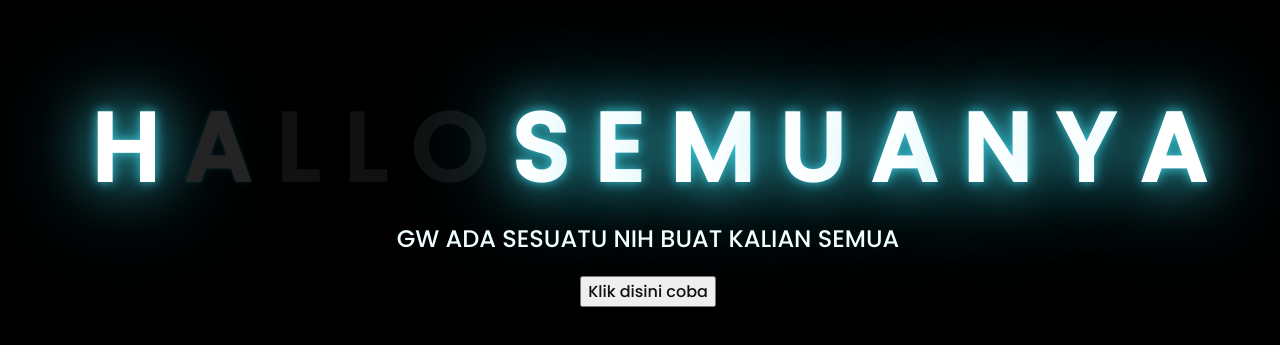
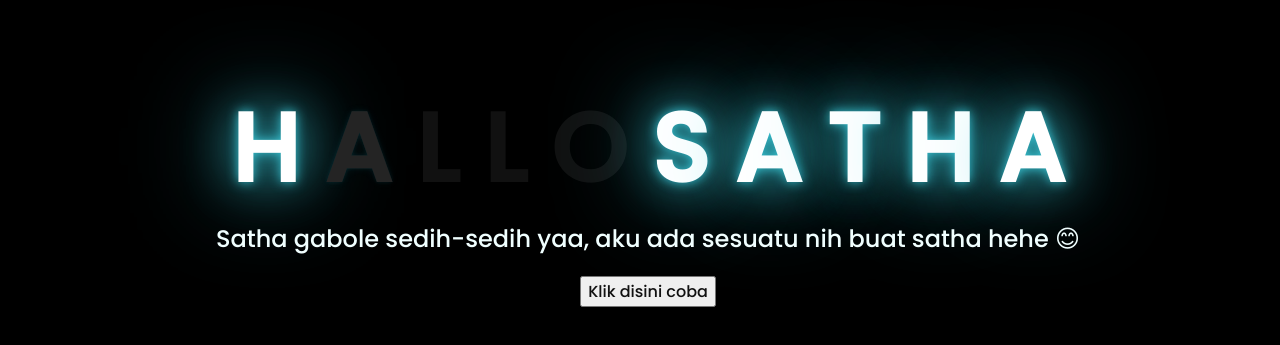
Before and after one commit to SYAHRIAL2703/buatkamu, a plain HTML site: page index.html in a window 1280 px wide. Shown: the part 217-562 px from the top of the page. Drawn offline with Linux system fonts and the light colour scheme.

Commit message:
Update index.html

```diff
--- a/index.html
+++ b/index.html
@@ -17,16 +17,13 @@
         <span>L</span>
         <span>O</span>
         <span>S</span>
-        <span>E</span>
-        <span>M</span>
-        <span>U</span>
         <span>A</span>
-        <span>N</span>
-        <span>Y</span>
+        <span>T</span>
+        <span>H</span>
         <span>A</span>
     </div>
     <div class="description">
-        <span>GW ADA SESUATU NIH BUAT KALIAN SEMUA</span>
+        <span>Satha gabole sedih-sedih yaa, aku ada sesuatu nih buat satha hehe 😊</span>
     </div>
     <div class="button">
         <button>
```
